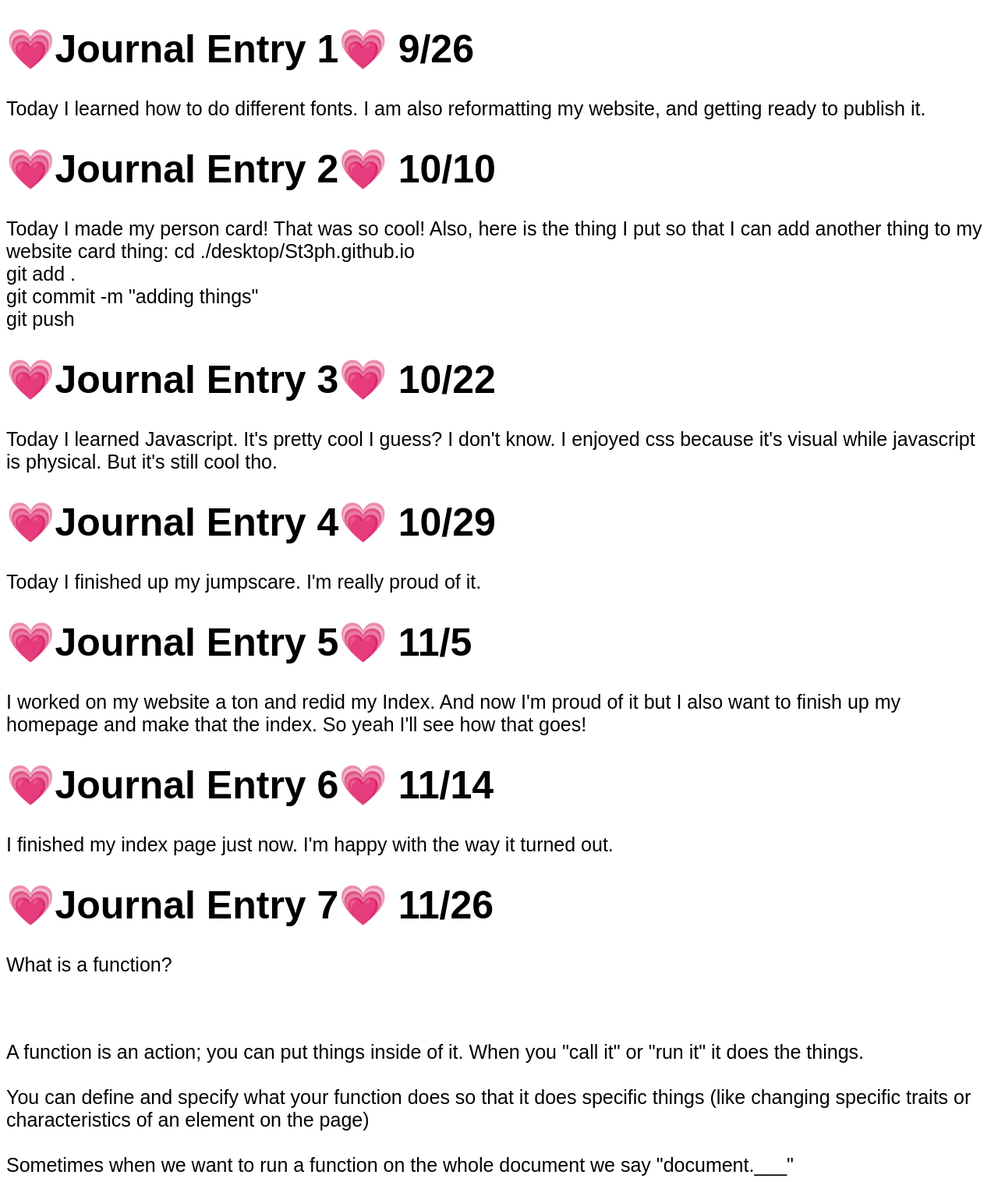
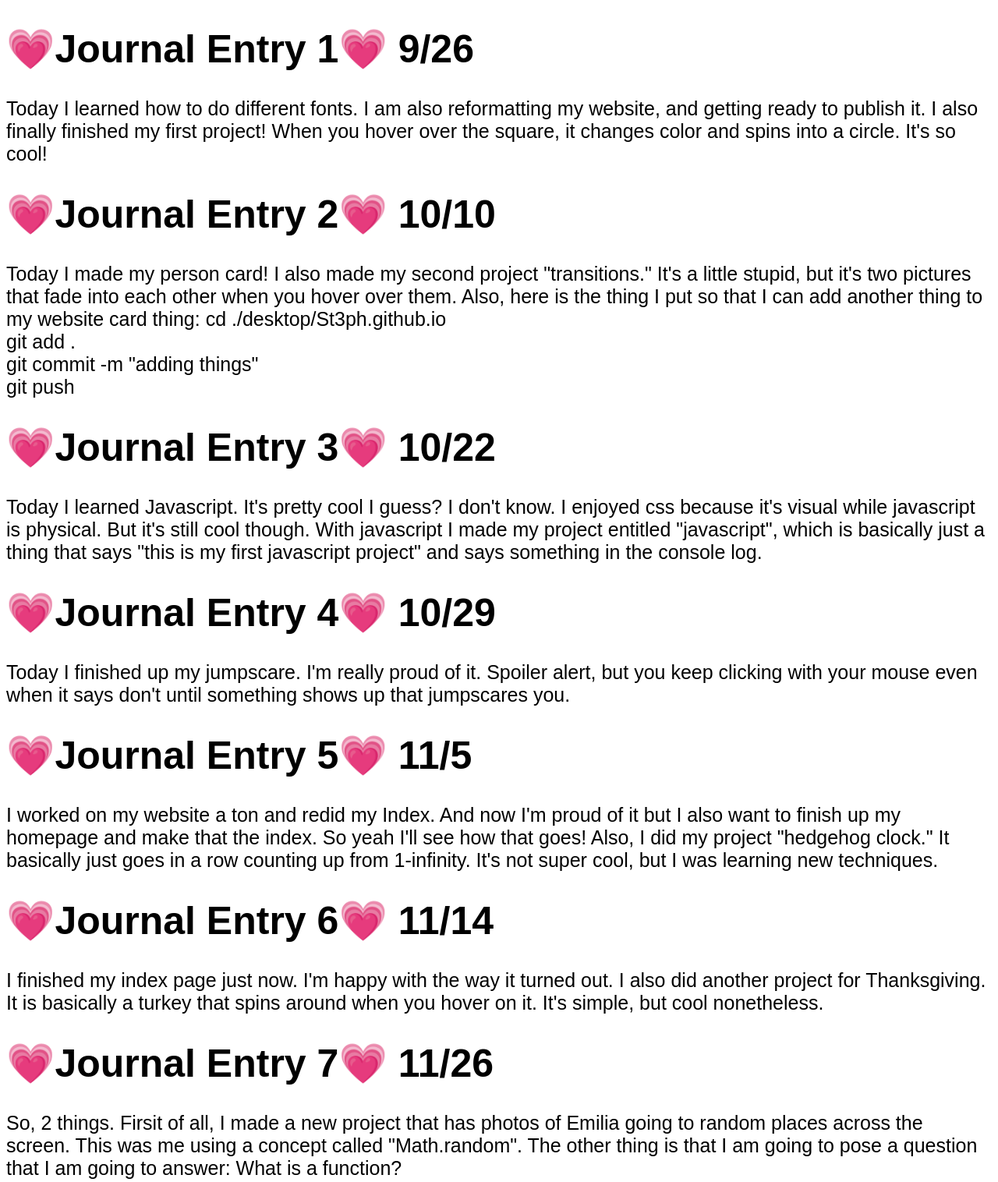
Before and after one commit to 5t3ph5/5t3ph5.github.io, a plain HTML site: page Journal.html in a window 1280 px wide. Shown: the top 1516 px of the page at 78% size. Drawn offline with Linux system fonts and the light colour scheme; a web font is replaced by a local one.

Commit message:
finished fixing journal

```diff
--- a/Journal.html
+++ b/Journal.html
@@ -24,29 +24,29 @@
 <body>
 
 <h1> 💗Journal Entry 1💗 9/26 </h1>
-	<p> Today I learned how to do different fonts. I am also reformatting my website, and getting ready to publish it. </p>
+	<p> Today I learned how to do different fonts. I am also reformatting my website, and getting ready to publish it. I also finally finished my first project! When you hover over the square, it changes color and spins into a circle. It's so cool! </p>
 
 <h1> 💗Journal Entry 2💗 10/10 </h1>
-	<p> Today I made my person card! That was so cool! Also, here is the thing I put so that I can add another thing to my website card thing:
+	<p> Today I made my person card! I also made my second project "transitions." It's a little stupid, but it's two pictures that fade into each other when you hover over them. Also, here is the thing I put so that I can add another thing to my website card thing:
 	cd ./desktop/St3ph.github.io <br>
 	git add . <br>
 	git commit -m "adding things" <br>
 	git push</p>
 
 <h1> 💗Journal Entry 3💗 10/22 </h1>
-	<p> Today I learned Javascript. It's pretty cool I guess? I don't know. I enjoyed css because it's visual while javascript is physical. But it's still cool tho.</p>
+	<p> Today I learned Javascript. It's pretty cool I guess? I don't know. I enjoyed css because it's visual while javascript is physical. But it's still cool though. With javascript I made my project entitled "javascript", which is basically just a thing that says "this is my first javascript project" and says something in the console log.</p>
 
 <h1> 💗Journal Entry 4💗 10/29 </h1>
-	<p> Today I finished up my jumpscare. I'm really proud of it.</p>
+	<p> Today I finished up my jumpscare. I'm really proud of it. Spoiler alert, but you keep clicking with your mouse even when it says don't until something shows up that jumpscares you.</p>
 
 <h1> 💗Journal Entry 5💗 11/5 </h1>
-	<p> I  worked on my website a ton and redid my Index. And now I'm proud of it but I also want to finish up my homepage and make that the index. So yeah I'll see how that goes!</p>
+	<p> I  worked on my website a ton and redid my Index. And now I'm proud of it but I also want to finish up my homepage and make that the index. So yeah I'll see how that goes! Also, I did my project "hedgehog clock." It basically just goes in a row counting up from 1-infinity. It's not super cool, but I was learning new techniques. </p>
 
 <h1> 💗Journal Entry 6💗 11/14 </h1>
-	<p> I finished my index page just now. I'm happy with the way it turned out.</p>
+	<p> I finished my index page just now. I'm happy with the way it turned out. I also did another project for Thanksgiving. It is basically a turkey that spins around when you hover on it. It's simple, but cool nonetheless.</p>
 
 <h1> 💗Journal Entry 7💗 11/26 </h1>
-	<p> What is a function? </p>
+	<p> So, 2 things. Firsit of all, I made a new project that has photos of Emilia going to random places across the screen. This was me using a concept called "Math.random". The other thing is that I am going to pose a question that I am going to answer: What is a function? </p>
 		<br><br>
 		A function is an action; you can put things inside of it. When you "call it" or "run it" it does the things.
 
@@ -63,11 +63,14 @@
 <h1> 💗Journal Entry 9💗 12/10 </h1>
 	<p> I did a really fun project where I made a little instrution manual and also made this button you can press to change colors. I don't know, it was fun. </p>
 
-<h1> 💗Journal Entry 10💗 1/14 </h1>
+<h1> 💗Journal Entry 10💗 12/12 </h1>
+	<p> I made a project today entitled "Holiday song". I think it still works, but it's very buggy. Basically you click on the picture and Mariah Carey's song "all I want for christmas is you" plays. It's kind of cool? I don't know. </p>
+
+<h1> 💗Journal Entry 11💗 1/14 </h1>
 	<p> Today I made a slot machine. I am going to make a lab to fix the alert function and make it a text function or something, but for now this is what it will be. </p>
 
-<h1> 💗Journal Entry 11💗 1/16 </h1>
-	<p> Today I finished my slot machine. I'm so proud of it because it turned out really well. </p>
+<h1> 💗Journal Entry 12💗 1/16 </h1>
+	<p> Today I finished my slot machine. I'm so proud of it because it turned out really well. So how does it work? You click on the handle on the side and the fruits randomly appear in the three slots. If you get 2/3, a message will appear and you will get 10 points. If you get all three, a separate message will appear and you will get 20 points.</p>
 
 
 </body>
```
